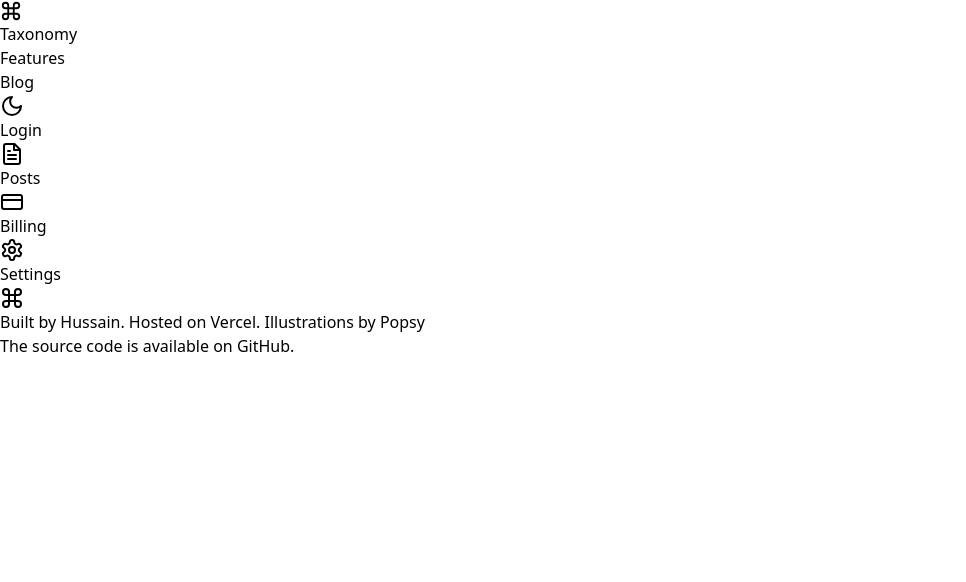
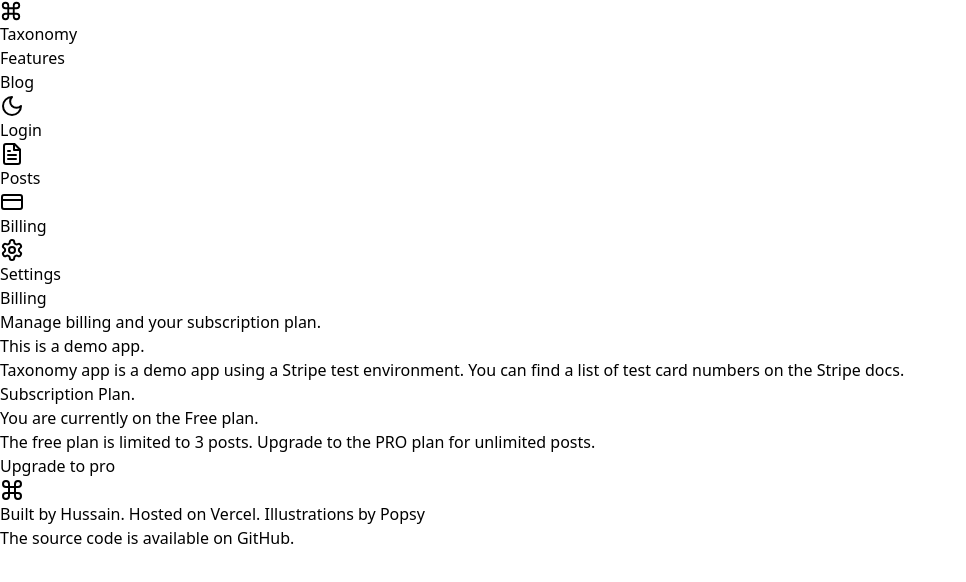
Before and after one commit to hussain-shariff/taxonomy, a React (Vite) app: page /dashboard in a window 1280 px wide. Both pictures are taken after a click on the element "Billing". Shown: the top 582 px of the page, without its empty margins (0-966 px from the left). Built offline with nearby package versions, Linux system fonts and the light colour scheme.

Commit message:
billing page

```diff
--- a/src/pages/DashBoard.tsx
+++ b/src/pages/DashBoard.tsx
@@ -14,7 +14,7 @@
     }
 
   return (
-    <div className='min-h-screen md:grid md:grid-cols-5'>
+    <div className='min-h-[82vh] md:grid md:grid-cols-5'>
         <section className='border-r p-5 hidden gap-1 md:flex md:flex-col col-span-1'>
             <p onClick={()=>handleSwitch('posts')} className=' flex items-center border-b justify-start cursor-pointer gap-1 p-2 text-sm hover:bg-slate-200 rounded'>
                 <FileText className=' h-4'/>
@@ -58,10 +58,31 @@
                         <h1 className=' font-medium text-lg'>Your Name</h1>
                         <p className='text-sm text-gray-500'>Please enter your full name or a display name you are comfortable with.</p>
                         <input placeholder='Name' className='rounded border py-2 px-5' type="text" />
-                        <button className=' ml-4 bg-black rounded py-2 px-4 hover:bg-slate-700 text-white'>Save</button>
+                        <button className=' text-sm font-medium ml-4 bg-black rounded py-2 px-4 hover:bg-slate-700 text-white'>Save</button>
                     </div>
                 </div>
             </>}
+            {dashboardPage === 'billing' &&
+            <>
+                <div className='flex flex-col'>
+                    <div>
+                        <h1 className='font-bold text-2xl'>Billing</h1>
+                        <p className=' text-gray-500 mt-1'>Manage billing and your subscription plan.</p>
+                    </div>
+                    <div className='border p-5 rounded mt-5 space-y-2'>
+                        <h1 className=' font-medium text-lg'>This is a demo app.</h1>
+                        <p className='text-sm text-gray-500'>Taxonomy app is a demo app using a Stripe test environment. You can find a list of test card numbers on the <a href="https://stripe.com/docs/testing#cards" className=' underline'>Stripe docs.</a>
+                        </p>
+                    </div>
+                    <div className='border p-5 rounded mt-5 space-y-2'>
+                        <h1 className=' font-medium text-lg'>Subscription Plan.</h1>
+                        <p className='text-sm text-gray-500'>You are currently on the Free plan.</p>
+                        <p className=' text-sm'>The free plan is limited to 3 posts. Upgrade to the PRO plan for unlimited posts.</p>
+                        <button className=' text-sm font-medium bg-black rounded py-2 px-4 hover:bg-slate-700 text-white'>Upgrade to pro</button>
+                    </div>
+                </div>
+            </>
+            }
         </section>
     </div>
   )
```
